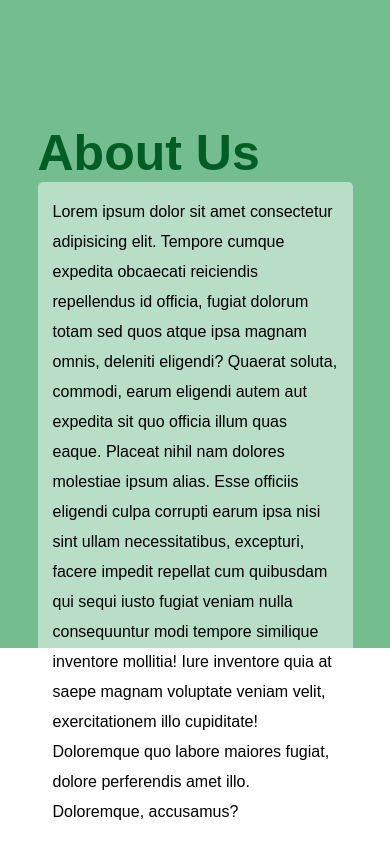
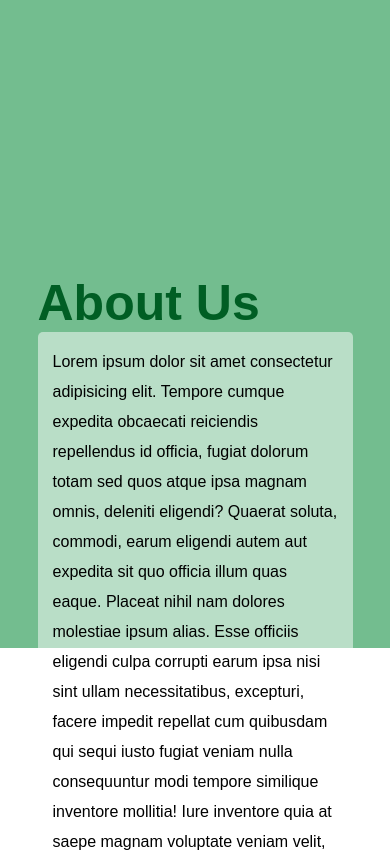
Before and after one commit to jonmc89/classiccarlibrary, a plain HTML site: page index.html in a window 390 px wide. Shown: the part 1120-1972 px from the top of the page. Drawn offline with Linux system fonts and the light colour scheme.

Commit message:
Update styles.css

```diff
--- a/styles.css
+++ b/styles.css
@@ -228,7 +228,7 @@ body {
     height: 100vh;
   }
   .about-text{
-    margin-top: 300px;
+    margin-top: 450px;
   }
 
   .about img {
```
